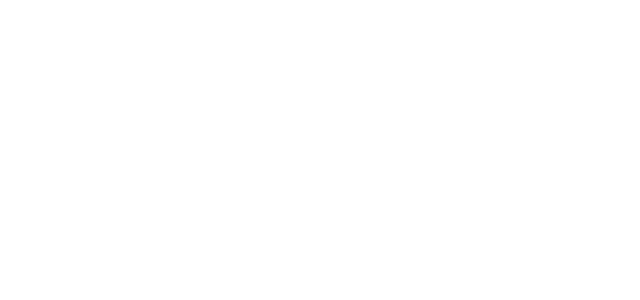
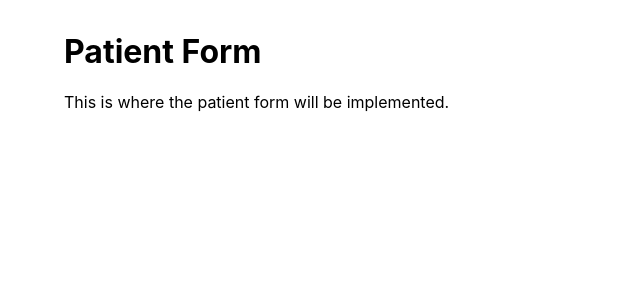
Before and after one commit to eedwardpark/PTMGMT, a React (Vite) app in the folder FE/: page /patients/new in a window 1280 px wide. Before the commit this address had no page. Shown: the top 300 px of the page, without its empty margins (0-640 px from the left). Built offline with nearby package versions, Linux system fonts and the light colour scheme.

Commit message:
feat link path to patient/new

```diff
--- a/FE/src/App.tsx
+++ b/FE/src/App.tsx
@@ -1,6 +1,7 @@
 import { BrowserRouter, Routes, Route, Navigate } from "react-router-dom";
 import { AppBar, Container } from "@mui/material";
 import PatientListPage from "./page/PatientListPage";
+import { PatientForm } from "./components/PatientForm";
 
 export default function App() {
   return (
@@ -10,6 +11,7 @@ export default function App() {
         <Routes>
           <Route path="/" element={<Navigate to="/patients" replace />} />
           <Route path="/patients" element={<PatientListPage />} />
+          <Route path="/patients/new" element={<PatientForm />} />
         </Routes>
       </Container>
     </BrowserRouter>
--- /dev/null
+++ b/FE/src/components/PatientForm.tsx
@@ -0,0 +1,9 @@
+export const PatientForm: React.FC = () => {
+  return (
+    <div>
+      <h1>Patient Form</h1>
+      <p>This is where the patient form will be implemented.</p>
+      {/* Form implementation goes here */}
+    </div>
+  );
+};
--- a/FE/src/components/PatientTable/PatientPageHeader.tsx
+++ b/FE/src/components/PatientTable/PatientPageHeader.tsx
@@ -1,14 +1,18 @@
 import React from "react";
 import { Box, TextField, Button, InputAdornment } from "@mui/material";
 import { Search as SearchIcon, Add as AddIcon } from "@mui/icons-material";
+import { useNavigate } from "react-router-dom";
 import { usePatientStore } from "../../stores/patientStore";
 
-interface PatientPageHeaderProps {
-}
+interface PatientPageHeaderProps {}
 
-export const PatientPageHeader: React.FC<PatientPageHeaderProps> = ({
-}) => {
+export const PatientPageHeader: React.FC<PatientPageHeaderProps> = () => {
+  const navigate = useNavigate();
   const { searchTerm, setSearchTerm } = usePatientStore();
+
+  const handleAddClick = () => {
+    navigate('/patients/new');
+  };
 
   return (
     <Box sx={{ display: "flex", justifyContent: "space-between", mb: 3 }}>
@@ -28,6 +32,7 @@ export const PatientPageHeader: React.FC<PatientPageHeaderProps> = ({
       <Button
         variant="contained"
         startIcon={<AddIcon />}
+        onClick={handleAddClick}
         size="small"
         sx={{
           fontSize: "0.875rem",
--- a/FE/src/components/PatientTable/PatientTable.tsx
+++ b/FE/src/components/PatientTable/PatientTable.tsx
@@ -12,8 +12,7 @@ export const PatientTable: React.FC = () => {
     <Box
       sx={{ p: 3, height: "100vh", display: "flex", flexDirection: "column" }}
     >
-      <PatientPageHeader
-      />
+      <PatientPageHeader />
 
       <ConfigureTable
         data={getFilteredPatients()}
```
